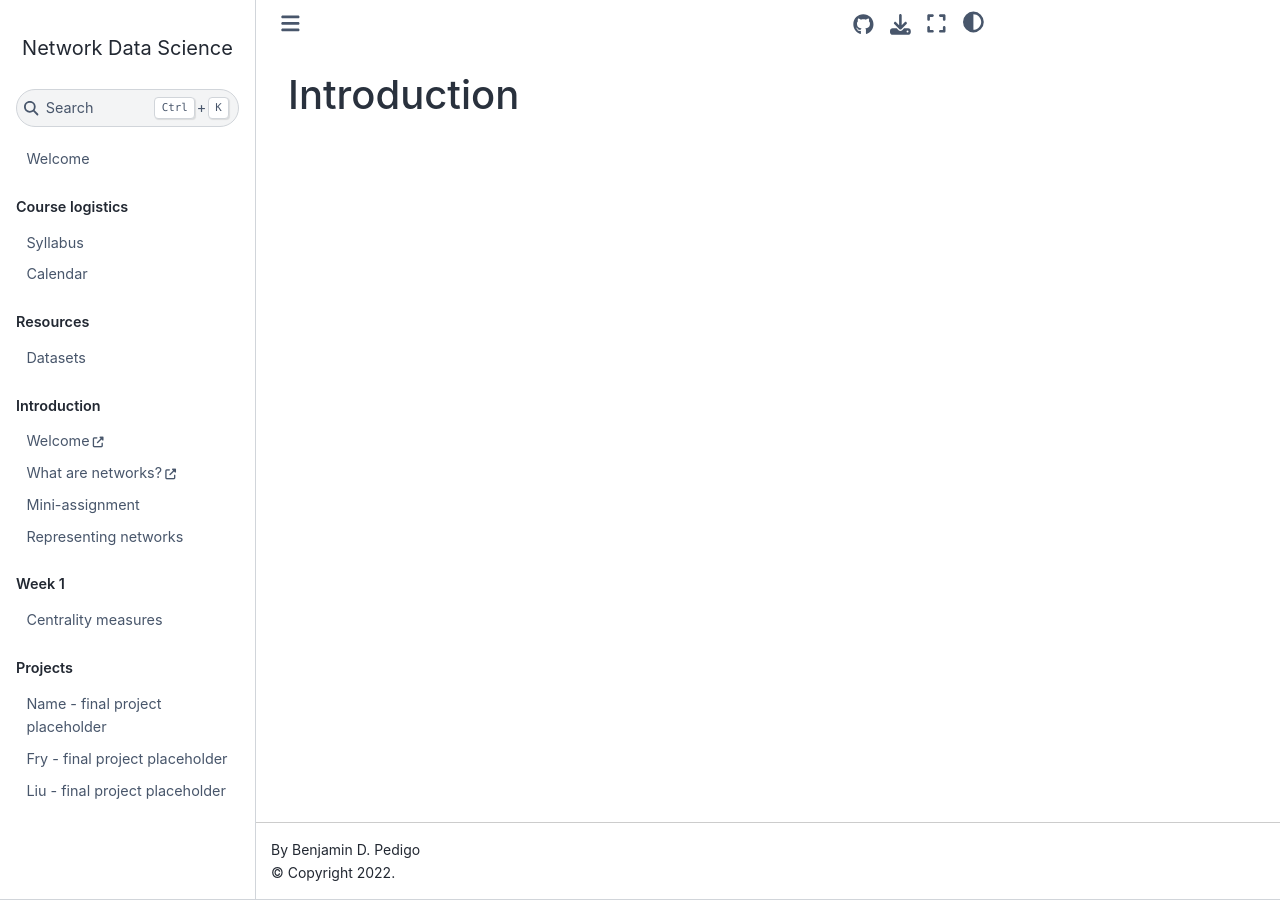
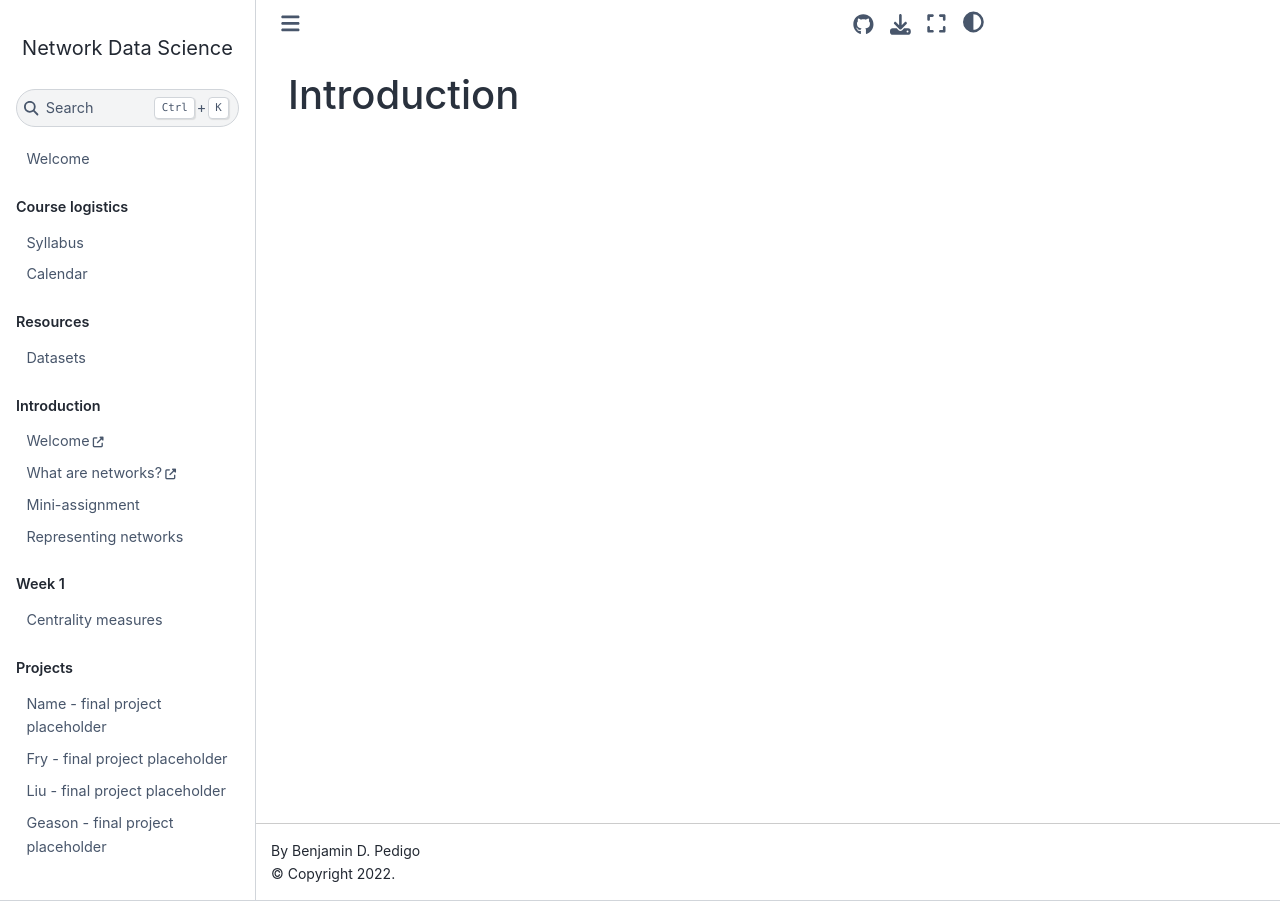
Before and after one commit to bdpedigo/networks-course, a Jupyter Book: the page built from docs/introduction.md, in a window 1280 px wide. Built offline with Jupyter Book 1.0.4 settings and Sphinx 7.4.7 and the Sphinx Book theme 1.1.4, drawn with Linux system fonts in a browser that asks for light colours.

Commit message:
added geason.md to table of contents

```diff
--- a/docs/_toc.yml
+++ b/docs/_toc.yml
@@ -24,3 +24,4 @@ parts:
   - file: test.md
   - file: fry.md
   - file: liu.md
+  - file: geason.md
```
